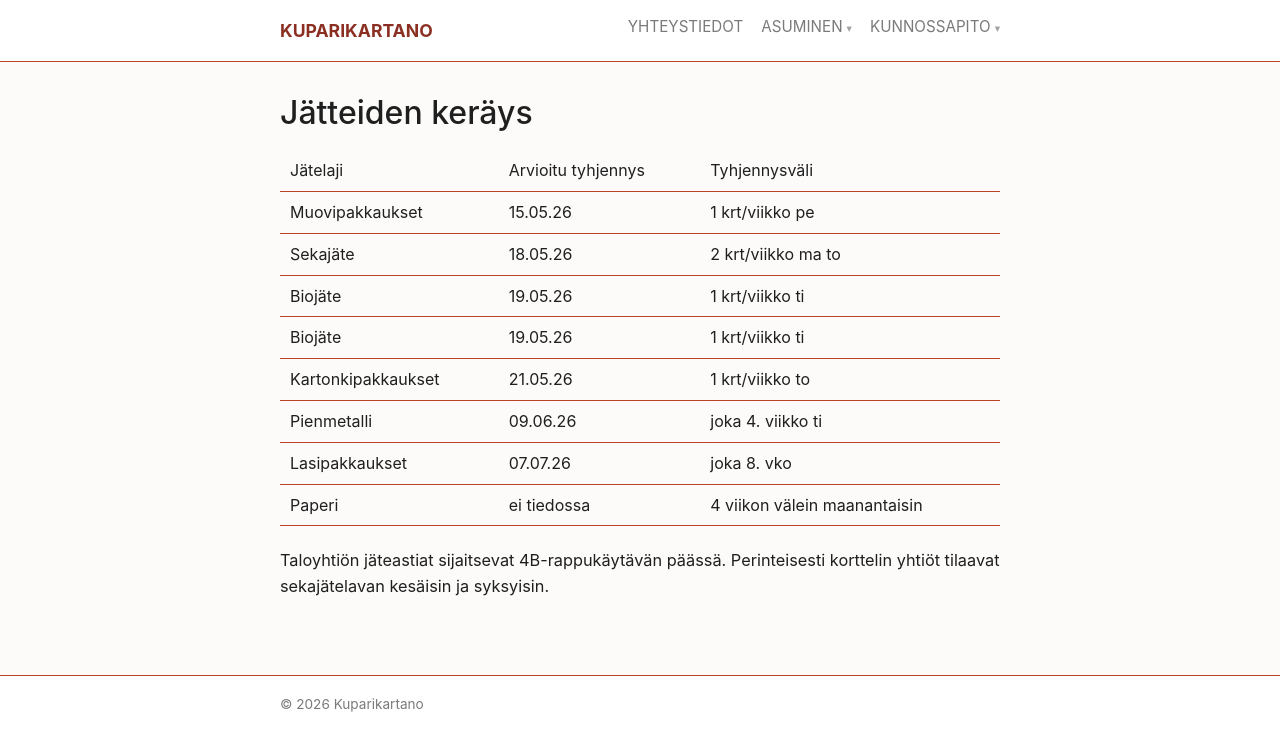
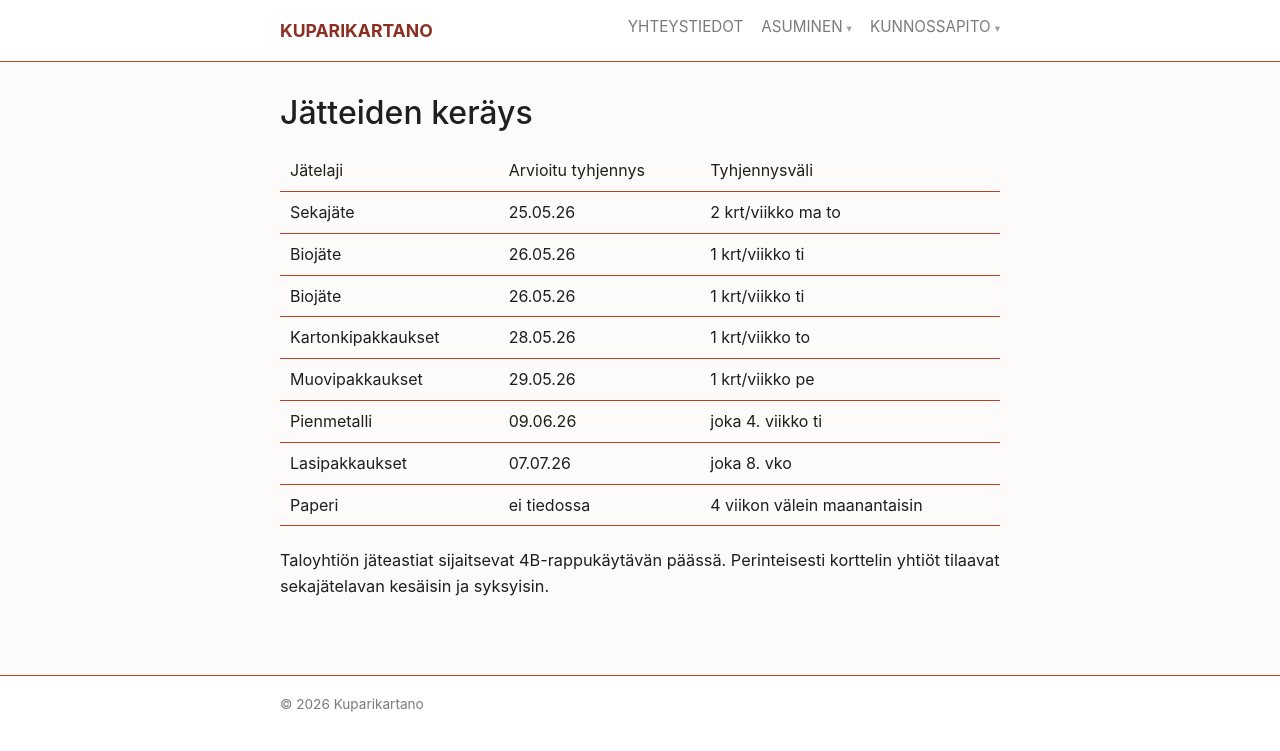
Before and after one commit to kuparikartano/kuparikartano.github.io, a Jekyll site: the page built from _content/asuminen/jate.md, in a window 1280 px wide. Shown: the top 751 px of the page. Built offline with Jekyll 4.4.1, drawn with Linux system fonts in a browser that asks for light colours; part of the change alters nothing that is shown.

Commit message:
chore(data): update trash pickup dates

```diff
--- a/_data/trash.json
+++ b/_data/trash.json
@@ -1,22 +1,9 @@
 {
-  "updated_at": "2026-05-15T13:04:50+00:00",
-  "updated_at_human": "15.5.2026 klo 16:04",
+  "updated_at": "2026-05-24T17:06:36+00:00",
+  "updated_at_human": "24.5.2026 klo 20:06",
   "source_url": "https://raportit.hsy.fi/report/#/fi/serviceDescription/BB11-012731-0/00410/72603608934////",
   "collection_address": "Parivaljakonkuja 4, 00410",
   "containers": [
-    {
-      "waste_type": "Muovipakkaukset",
-      "container_size": "660 l",
-      "container_count": "1",
-      "container_type": "astia isopyöräinen",
-      "container_owner": "Vuokra",
-      "collection_interval": "1 krt/viikko pe",
-      "next_collection_date": "2026-05-15",
-      "next_collection_date_human": "pe 15.5.2026",
-      "next_collection_date_short": "15.05.26",
-      "days_until": 0,
-      "is_next": true
-    },
     {
       "waste_type": "Sekajäte",
       "container_size": "300 l",
@@ -24,11 +11,11 @@
       "container_type": "astia",
       "container_owner": "Vuokra",
       "collection_interval": "2 krt/viikko ma to",
-      "next_collection_date": "2026-05-18",
-      "next_collection_date_human": "ma 18.5.2026",
-      "next_collection_date_short": "18.05.26",
-      "days_until": 3,
-      "is_next": false
+      "next_collection_date": "2026-05-25",
+      "next_collection_date_human": "ma 25.5.2026",
+      "next_collection_date_short": "25.05.26",
+      "days_until": 1,
+      "is_next": true
     },
     {
       "waste_type": "Biojäte",
@@ -37,10 +24,10 @@
       "container_type": "säkki",
       "container_owner": "-",
       "collection_interval": "1 krt/viikko ti",
-      "next_collection_date": "2026-05-19",
-      "next_collection_date_human": "ti 19.5.2026",
-      "next_collection_date_short": "19.05.26",
-      "days_until": 4,
+      "next_collection_date": "2026-05-26",
+      "next_collection_date_human": "ti 26.5.2026",
+      "next_collection_date_short": "26.05.26",
+      "days_until": 2,
       "is_next": false
     },
     {
@@ -50,10 +37,10 @@
       "container_type": "astia",
       "container_owner": "Vuokra",
       "collection_interval": "1 krt/viikko ti",
-      "next_collection_date": "2026-05-19",
-      "next_collection_date_human": "ti 19.5.2026",
-      "next_collection_date_short": "19.05.26",
-      "days_until": 4,
+      "next_collection_date": "2026-05-26",
+      "next_collection_date_human": "ti 26.5.2026",
+      "next_collection_date_short": "26.05.26",
+      "days_until": 2,
       "is_next": false
     },
     {
@@ -63,10 +50,23 @@
       "container_type": "astia isopyöräinen",
       "container_owner": "Vuokra",
       "collection_interval": "1 krt/viikko to",
-      "next_collection_date": "2026-05-21",
-      "next_collection_date_human": "to 21.5.2026",
-      "next_collection_date_short": "21.05.26",
-      "days_until": 6,
+      "next_collection_date": "2026-05-28",
+      "next_collection_date_human": "to 28.5.2026",
+      "next_collection_date_short": "28.05.26",
+      "days_until": 4,
+      "is_next": false
+    },
+    {
+      "waste_type": "Muovipakkaukset",
+      "container_size": "660 l",
+      "container_count": "1",
+      "container_type": "astia isopyöräinen",
+      "container_owner": "Vuokra",
+      "collection_interval": "1 krt/viikko pe",
+      "next_collection_date": "2026-05-29",
+      "next_collection_date_human": "pe 29.5.2026",
+      "next_collection_date_short": "29.05.26",
+      "days_until": 5,
       "is_next": false
     },
     {
@@ -79,7 +79,7 @@
       "next_collection_date": "2026-06-09",
       "next_collection_date_human": "ti 9.6.2026",
       "next_collection_date_short": "09.06.26",
-      "days_until": 25,
+      "days_until": 16,
       "is_next": false
     },
     {
@@ -92,21 +92,21 @@
       "next_collection_date": "2026-07-07",
       "next_collection_date_human": "ti 7.7.2026",
       "next_collection_date_short": "07.07.26",
-      "days_until": 53,
+      "days_until": 44,
       "is_next": false
     }
   ],
   "next": {
-    "waste_type": "Muovipakkaukset",
-    "container_size": "660 l",
-    "container_count": "1",
-    "container_type": "astia isopyöräinen",
+    "waste_type": "Sekajäte",
+    "container_size": "300 l",
+    "container_count": "3",
+    "container_type": "astia",
     "container_owner": "Vuokra",
-    "collection_interval": "1 krt/viikko pe",
-    "next_collection_date": "2026-05-15",
-    "next_collection_date_human": "pe 15.5.2026",
-    "next_collection_date_short": "15.05.26",
-    "days_until": 0,
+    "collection_interval": "2 krt/viikko ma to",
+    "next_collection_date": "2026-05-25",
+    "next_collection_date_human": "ma 25.5.2026",
+    "next_collection_date_short": "25.05.26",
+    "days_until": 1,
     "is_next": true
   }
 }
```
